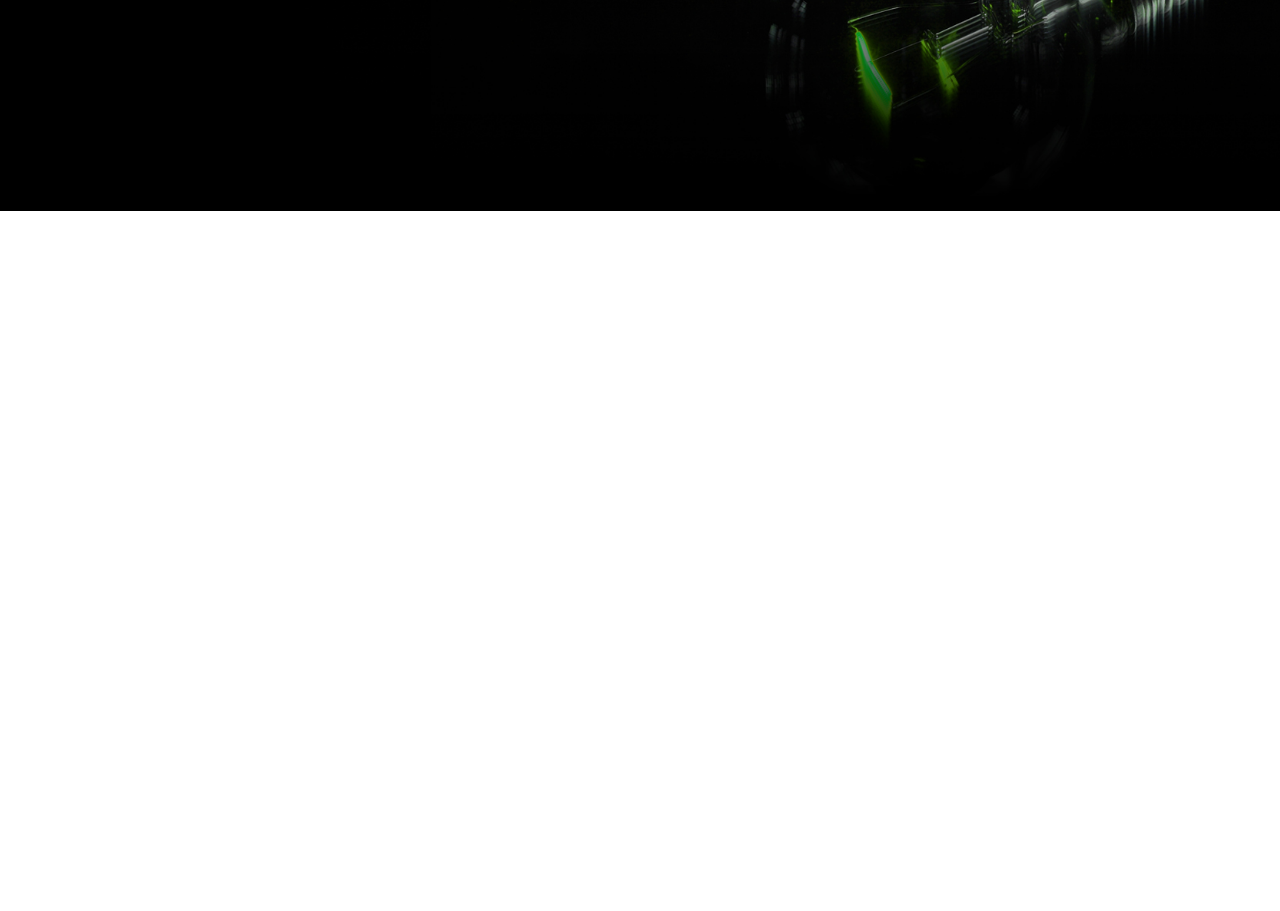
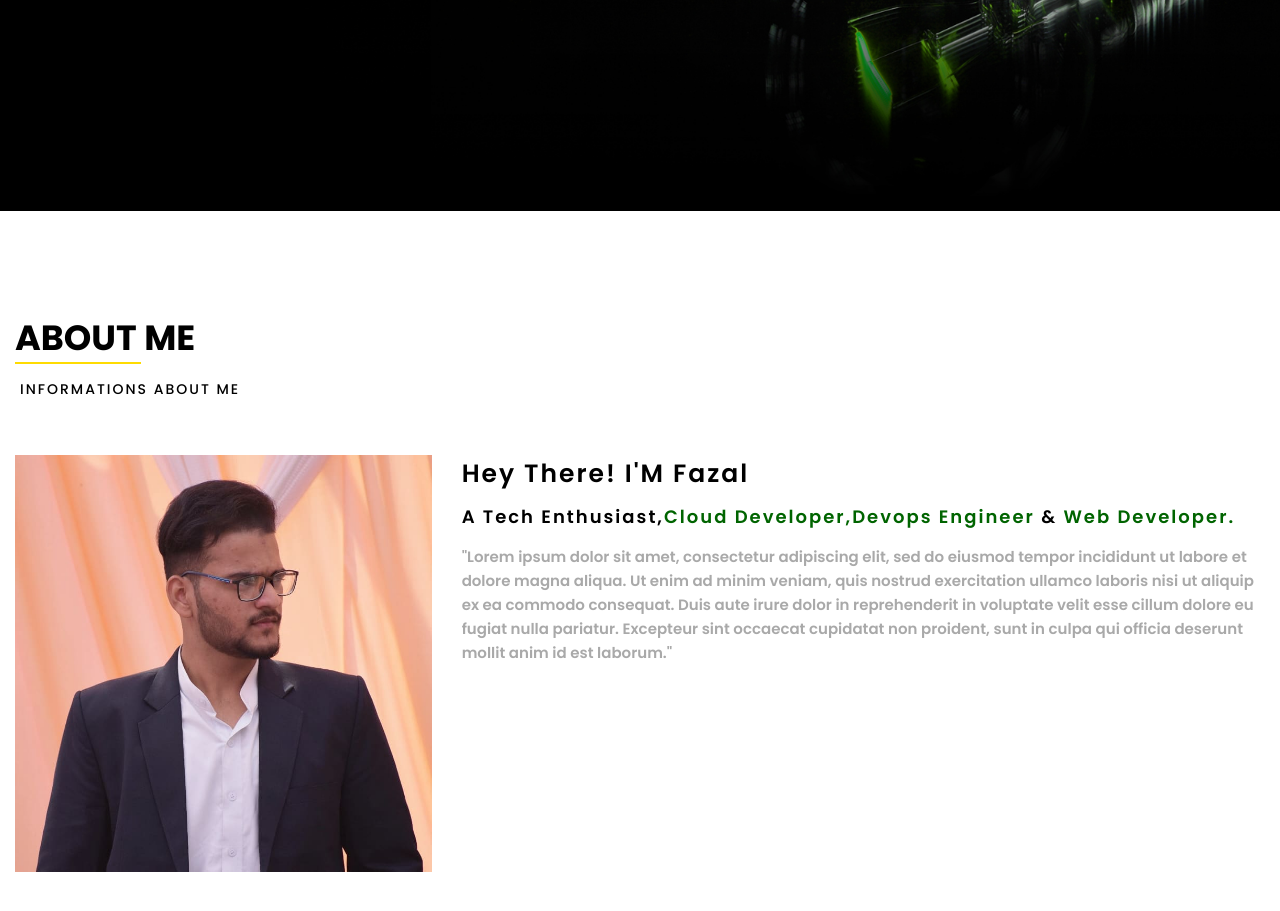
Before and after one commit to MohdFazalm99/portfolio, a plain HTML site: page index.html in a window 1280 px wide. Shown: the part 619-1530 px from the top of the page. Before the commit the page ends 830 px from the top, so only its background shows below. Drawn offline with Linux system fonts and the light colour scheme.

Commit message:
Working on About me

```diff
--- a/index.html
+++ b/index.html
@@ -42,9 +42,43 @@
                             </div>
                         </div>
                     </div>
-
                 </div>
             </section>
+            <!-- ENd Home -->
+
+            <!-- Start about -->
+            <section class="about-me">
+                <div class="contaiber">
+                    <div class="row">
+                        <div class="section-title">
+                            <h1>About Me</h1>
+                            <p class="small text-uppercase">Informations About Me</p>
+                        </div>
+                    </div>
+                    <div class="row">
+                        <div class="about-content">
+                            <div class="row">
+                                <div class="img">
+                                    <img src="images/pic.jpg" alt="about-me" />
+                                </div>
+                            <div class="text">
+                                <h4>Hey There! I'M Fazal</h4>
+                                <h6>A Tech Enthusiast,<span>Cloud Developer,Devops Engineer </span> & <span>Web Developer.</span> </h6>
+                                <p>"Lorem ipsum dolor sit amet,
+                                    consectetur adipiscing elit,
+                                    sed do eiusmod tempor incididunt ut labore et dolore magna aliqua.
+                                    Ut enim ad minim veniam, quis nostrud exercitation ullamco laboris nisi ut aliquip ex ea commodo consequat.
+                                    Duis aute irure dolor in reprehenderit in voluptate velit esse cillum dolore eu fugiat nulla pariatur.
+                                    Excepteur sint occaecat cupidatat non proident, sunt in culpa qui officia deserunt mollit anim id est laborum."
+                                    </p>
+                            </div>
+                        </div>
+                        </div>
+                    </div>
+                </div>
+            </section>
+            <!-- End About -->
+
         </body>
     </head>
 </html>
--- a/style.css
+++ b/style.css
@@ -17,6 +17,7 @@ body{
     display: flex;
     flex-wrap: wrap;
 }
+/* Header Section */
 header{
     position: absolute;
     left: 0px;
@@ -82,7 +83,7 @@ header .navbar ul li a.active::before{
     left: 0;
 }
 
-
+/* Home section */
 .home{
     min-height: 100vh;
     background-image: url("images/home.jpg");
@@ -156,3 +157,82 @@ header .navbar ul li a.active::before{
     background-color:white;
     color: #000000;
 }
+
+/* About-me section */
+
+.about-me{
+    padding: 100px 15px;
+    background-color: white;
+}
+
+.about-me .section-title{
+    flex: 0 0 100%;
+    max-width: 100%;
+    margin-bottom: 50px;
+}
+.about-me .section-title h1{
+    display: inline-block;
+    font-size: 35px;
+    text-transform: uppercase;
+    font-weight: 700;
+    margin: 0 0 10px;
+    position: relative;
+}
+
+.about-me .section-title h1::before{
+    content: '';
+    left: 0;
+    position: absolute;
+    height: 2px;
+    right: 30%;
+    background-color: #fedb01;
+    bottom: 0px;
+}
+.text-uppercase{
+    text-transform: uppercase!important;
+}
+.about-me .section-title p{
+    display: block;
+    padding: 5px 5px;
+    font-size: 14px;
+    color: black;
+    font-weight: 500;
+    letter-spacing: 2px;
+}
+
+.about-me .about-content .img{
+    flex: 0 0 33.33%;
+    max-width: 33.33%;
+}
+
+.about-me .about-content .img img{
+    width: 100%;
+    display: block;
+}
+.about-me .about-content .text{
+    flex: 0 0 66.66%;
+    max-width: 66.66%;
+    padding-left: 30px;
+}
+
+.about-me .about-content .text h4{
+    font-size: 25px;
+    font-weight: 600;
+    margin: 0 0 10px;
+    letter-spacing: 2px;
+}
+.about-me .about-content .text h6{
+    font-size: 18px;
+    font-weight: 600;
+    margin: 0 0 15px;
+    letter-spacing: 2px;
+}
+.about-me .about-content .text h6 span{
+    color: darkgreen;
+}
+.about-me .about-content .text p{
+    font-size: 15px;
+    font-weight: 600;
+    line-height: 24px;
+    color: darkgrey;
+}
```
Also changed, not shown: images/pic.jpg (added).
